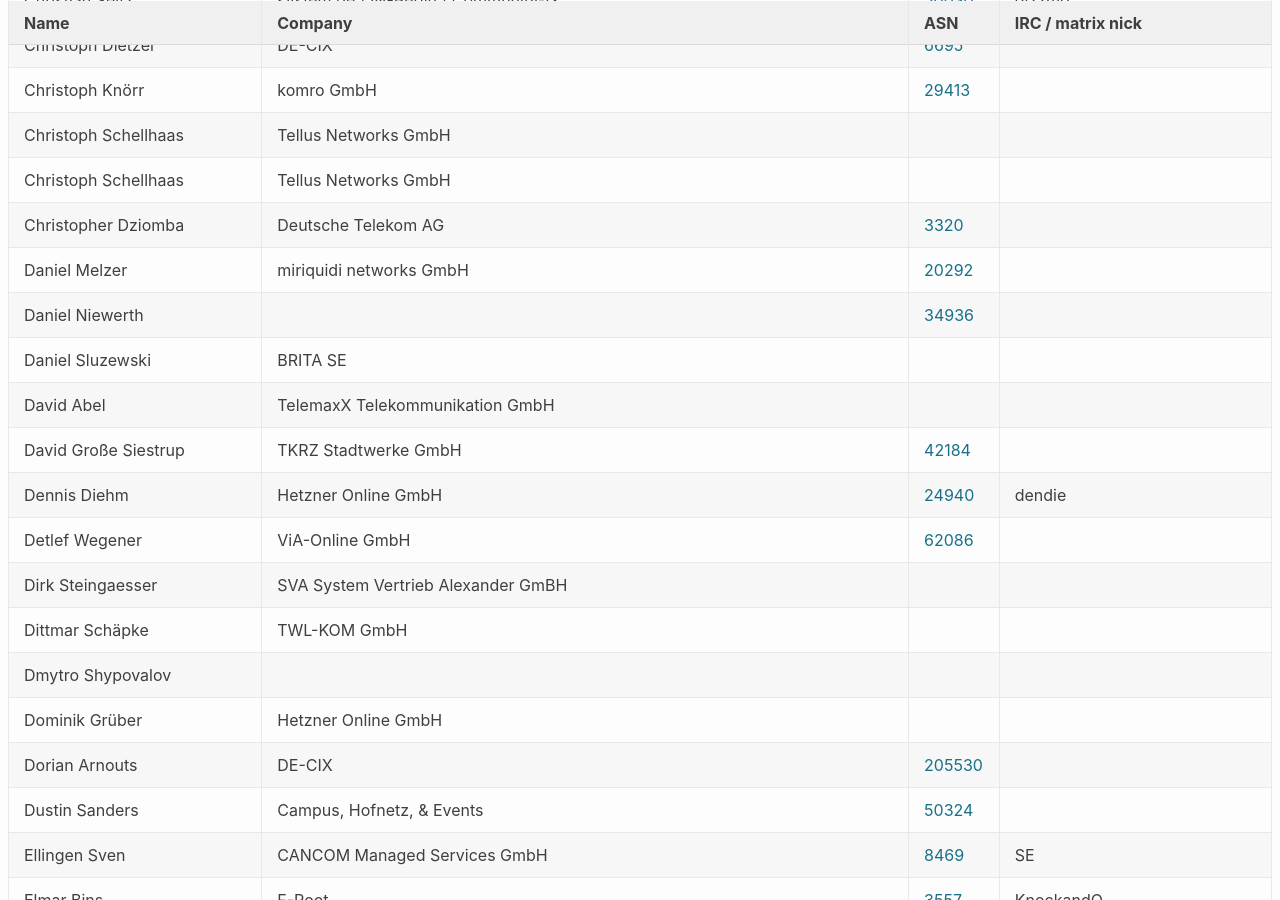
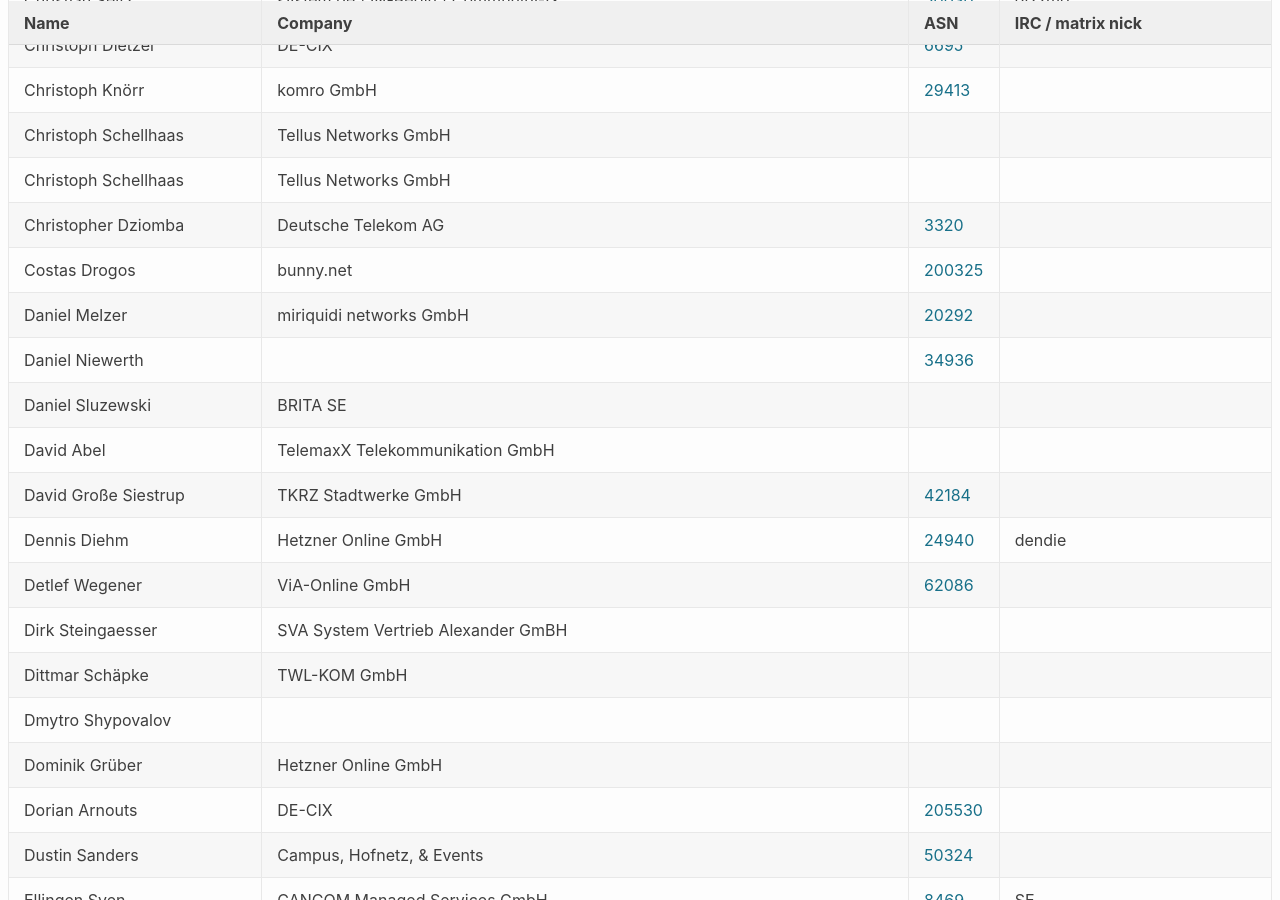
Before and after one commit to denog/pretix-attendeelist, a Jekyll site: the page built from denog17/index.markdown, in a window 1280 px wide and 900 px high, scrolled down 2089 px. Built offline with Jekyll 4.4.1, drawn with Linux system fonts in a browser that asks for light colours.

Commit message:
Latest data: Fri Jul  4 13:18:04 UTC 2025

```diff
--- a/_data/attendees_denog17_onsite.json
+++ b/_data/attendees_denog17_onsite.json
@@ -288,6 +288,12 @@
     "asn": null
   },
   {
+    "name": "Costas Drogos",
+    "company": "bunny.net",
+    "irc": null,
+    "asn": "200325"
+  },
+  {
     "name": "Daniel Melzer",
     "company": "miriquidi networks GmbH",
     "irc": null,
```
